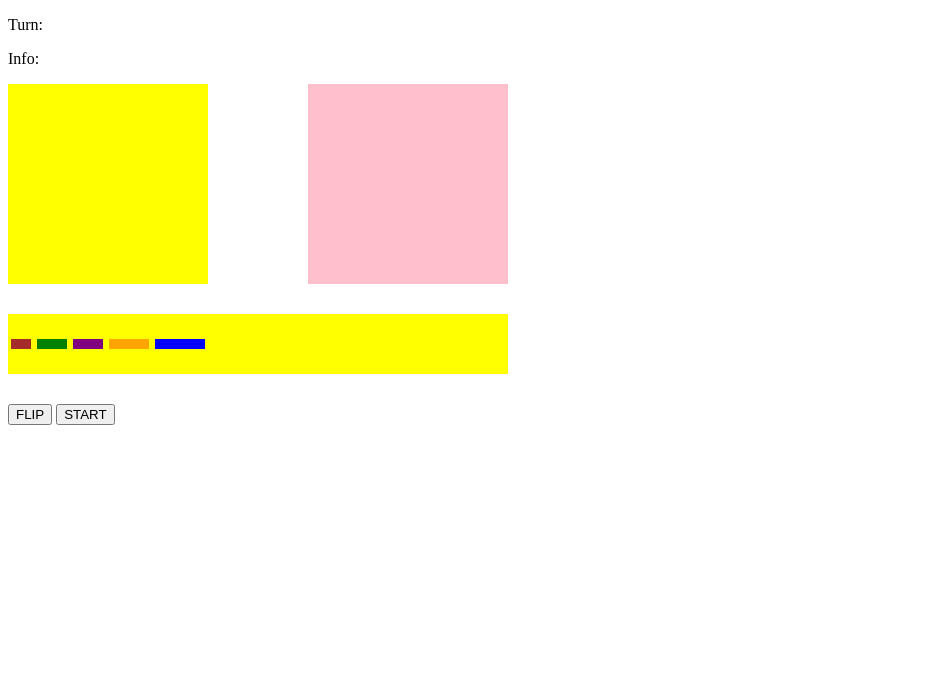
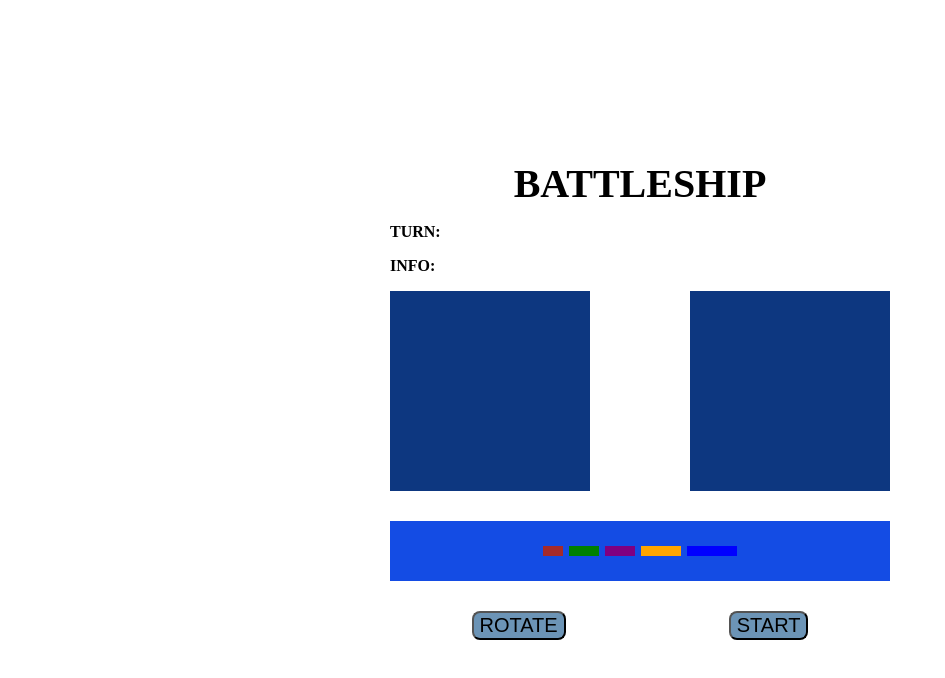
Before and after one commit to codebytes-gh/BattleshipGame, a plain HTML site: page index.html in a window 1280 px wide. Shown: the whole page, without its empty margins (0-945 px from the left). Drawn offline with Linux system fonts and the light colour scheme.

Commit message:
Style changes

```diff
--- a/app.js
+++ b/app.js
@@ -31,8 +31,8 @@ function createBoard(color, user) {
     }
     gamesBoardContainer.append(gameBoardContainer)
 }
-createBoard('yellow', 'player')
-createBoard('pink', 'computer')
+createBoard('#0D3780', 'player')
+createBoard('#0D3780', 'computer')
 
 /* Creating Ships */
 class Ship {
@@ -159,7 +159,7 @@ function dropShip(e) {
     function startGame() {
         if (playerTurn === undefined) {
         if(optionContainer.children.length !=0) {
-            infoDisplay.textContent= 'Please place all your pieces first!'
+            infoDisplay.textContent= 'Please drag all your ships onto the board before starting'
         } else {
             const allBoardBlocks=document.querySelectorAll('#computer div')
             allBoardBlocks.forEach(block => block.addEventListener('click', handleClick))
@@ -193,7 +193,7 @@ function handleClick(e) {
             e.target.classList.add('empty')
         }
         playerTurn = false
-        const allBoardBlocks=document.querySelectorAll('#comnputer div')
+        const allBoardBlocks=document.querySelectorAll('#computer div')
         allBoardBlocks.forEach(block => block.replaceWith(block.cloneNode(true)))
         setTimeout(computerGo, 3000)
     }
--- a/index.html
+++ b/index.html
@@ -6,10 +6,10 @@
     <link rel="stylesheet" href="style.css">
 </head>
 <body>
-
+    <header>BATTLESHIP</header>
     <div id="game-info">
-    <p>Turn:<span id="turn-display"></span></p>
-    <p>Info:<span id="info"></span></p>
+    <p>TURN: <span id="turn-display"></span></p>
+    <p>INFO: <span id="info"></span></p>
     </div>
 
     <div id="gamesboard-container"></div>
@@ -22,8 +22,10 @@
         <div id="4" class="carrier-preview carrier" draggable="true"></div>
     </div>
 
-    <button id="flip-button">FLIP</button>
+    <div class="buttonsdiv">
+    <button id="flip-button">ROTATE</button>
     <button id="start-button">START</button>
+    </div>
 
     <script src="app.js"></script>
     </body>
--- a/style.css
+++ b/style.css
@@ -1,3 +1,24 @@
+html, body {
+    height: 100%;
+}
+
+html {
+    display: table;
+    margin: auto;
+}
+
+body {
+    font-size:16px;
+    font-weight:bold;
+    display:table-cell;
+    vertical-align:middle;
+}
+
+header {
+    display:flex;
+    justify-content:center;
+    font-size:40px;
+}
 #gamesboard-container {
     width: 500px;
     display:flex;
@@ -19,9 +40,10 @@
 .option-container {
     width: 500px;
     height:60px;
-    background-color:yellow;
+    background-color:rgb(20, 76, 228);
     display:flex;
     align-items:center;
+    justify-content:center;
     margin: 30px 0;
 }
 
@@ -90,7 +112,7 @@
 #computer .cruiser,
 #computer .battleship,
 #computer .carrier {
-    background-color:pink;
+    background-color:#0D3780;
 }
 
 .boom {
@@ -100,3 +122,22 @@
 .empty {
     background-color: grey !important;
 }
+
+#flip-button {
+    background-color:rgb(108, 148, 182);
+    font-size: 20px;
+    border-radius: 8px;
+}
+
+#start-button {
+    background-color:rgb(108, 148, 182);
+    font-size: 20px;
+    border-radius: 8px;
+}
+
+.buttonsdiv {
+    display:flex;
+    justify-content:center;
+    justify-content:space-around;
+
+}
```
